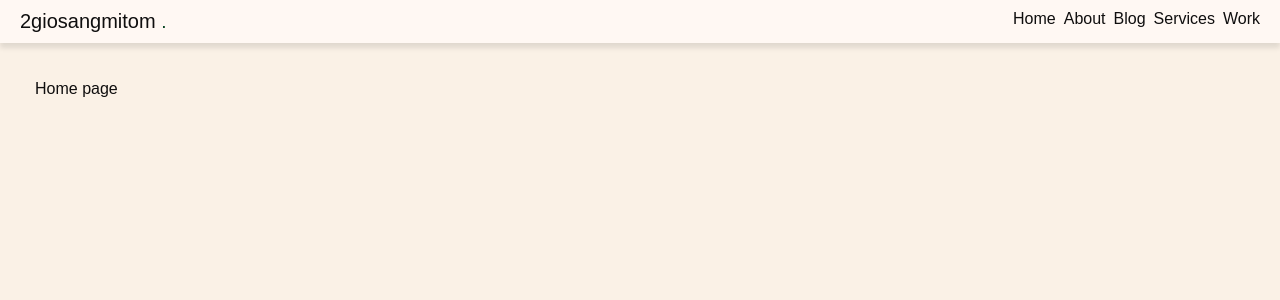
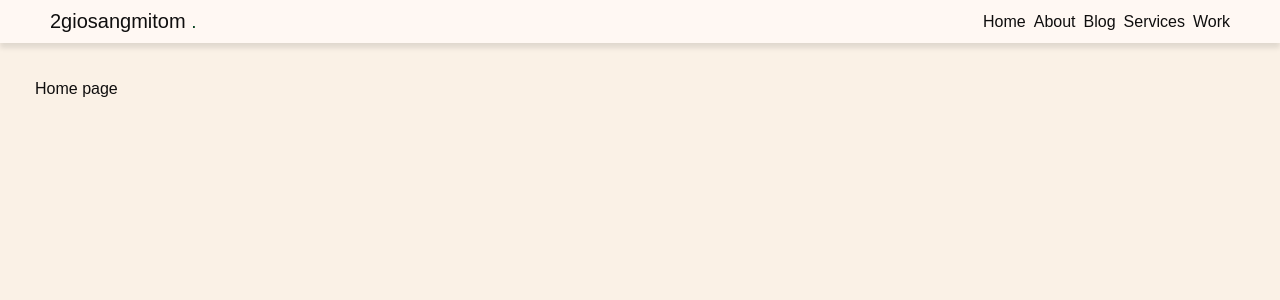
Before and after one commit to 2giosangmitom/2giosangmitom.github.io, a Nuxt app: page / in a window 1280 px wide. Shown: the top 300 px of the page. Built offline with nearby package versions, Linux system fonts and the light colour scheme.

Commit message:
feat: update navbar responsive

```diff
--- a/components/AppHeader.vue
+++ b/components/AppHeader.vue
@@ -22,4 +22,10 @@ header {
     padding: 10px 20px;
   }
 }
+
+@media screen and (min-width: 1200px) {
+  header {
+    padding: 10px 50px;
+  }
+}
 </style>
--- a/components/NavBar.vue
+++ b/components/NavBar.vue
@@ -161,6 +161,7 @@ const triggerIcon = computed(() => {
   .desktop-nav {
     display: flex;
     justify-content: space-between;
+    align-items: center;
     div {
       display: flex;
       gap: 0.5rem;
```
